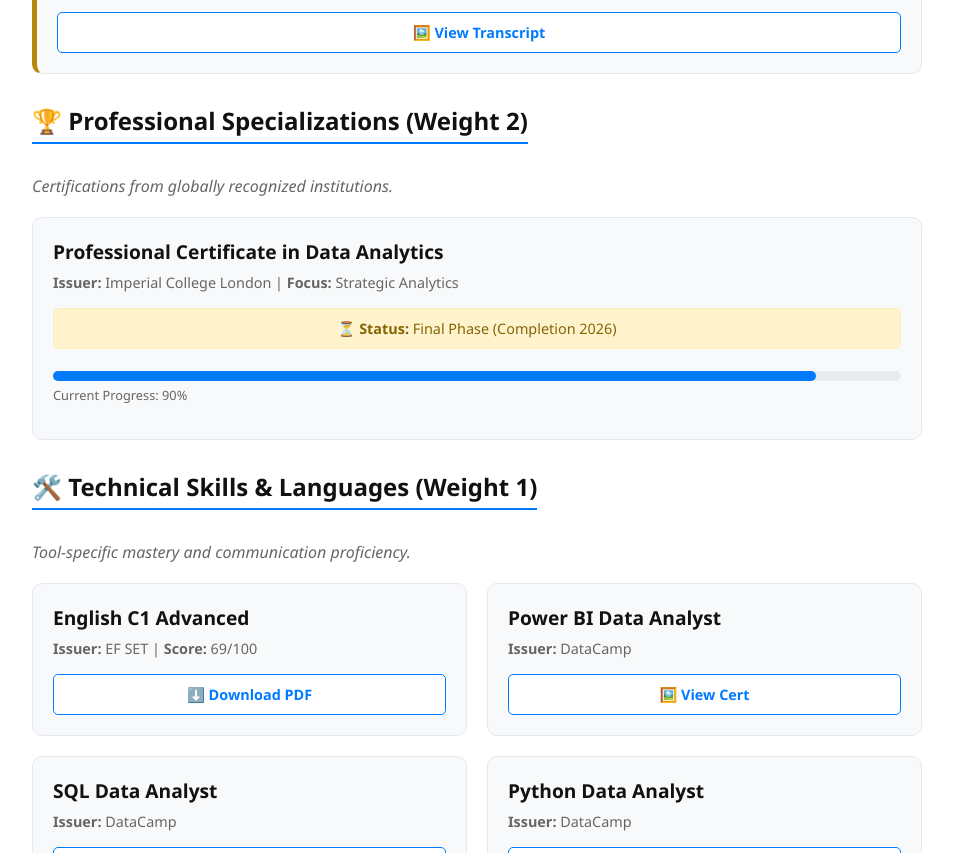
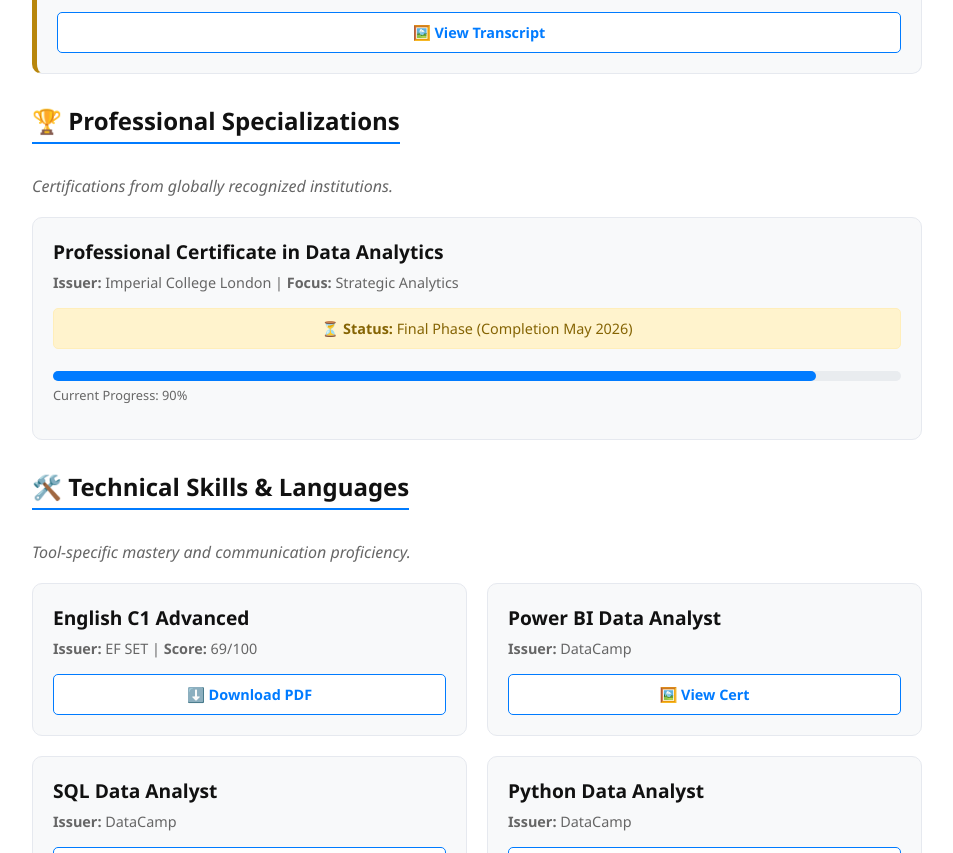
Before and after one commit to GuiAlmeida94/MyCredentials, a plain HTML site: page index.html in a window 1280 px wide. Shown: the part 1262-2115 px from the top of the page, without its empty margins (318-1271 px from the left). Drawn offline with Linux system fonts and the light colour scheme.

Commit message:
Update index.html

```diff
--- a/index.html
+++ b/index.html
@@ -24,7 +24,6 @@
         box-sizing: border-box;
     }
 
-    /* Center the entire layout */
     .layout-container {
         display: flex;
         flex-direction: row;
@@ -34,7 +33,6 @@
         margin: 0 auto;
     }
 
-    /* Sticky Sidebar */
     .sidebar {
         width: 280px;
         flex-shrink: 0;
@@ -53,28 +51,23 @@
         min-width: 0;
     }
 
-    /* Typography & Sections */
     h1 { margin: 0 0 10px 0; font-size: 2.2rem; color: #111; }
     h2 { margin: 30px 0 15px 0; font-size: 1.5rem; color: #111; border-bottom: 2px solid var(--blue); padding-bottom: 5px; display: inline-block; }
     h3 { margin-top: 0; color: #111; font-size: 1.2rem;}
     hr { border: 0; border-top: 1px solid var(--border); margin: 20px 0; }
     .section-desc { color: var(--text-muted); margin-bottom: 20px; font-style: italic; }
 
-    /* Buttons & Inputs */
     .btn { display: block; width: 100%; text-align: center; background: #fff; border: 1px solid var(--border); padding: 10px; margin-bottom: 10px; border-radius: 5px; text-decoration: none; color: var(--text-main); font-size: 0.95rem; cursor: pointer; transition: all 0.2s; box-sizing: border-box; }
     .btn:hover { border-color: var(--blue); color: var(--blue); }
     select { width: 100%; padding: 10px; border-radius: 5px; border: 1px solid var(--border); font-size: 1rem; margin-top: 10px; color: var(--text-main); }
 
-    /* Grid Layouts */
     .grid-large { display: flex; flex-direction: column; gap: 25px; margin-top: 10px; }
     .grid-small { display: grid; grid-template-columns: repeat(auto-fit, minmax(300px, 1fr)); gap: 20px; margin-top: 10px; }
 
-    /* Card Styling */
     .card-wrapper { display: block; width: 100%; box-sizing: border-box; }
     .cert-card { border: 1px solid var(--border); border-radius: 10px; padding: 20px; background-color: var(--bg-card); display: flex; flex-direction: column; box-sizing: border-box; height: 100%; transition: transform 0.2s; }
     .cert-card:hover { transform: translateY(-3px); border-color: #cbd3e0; }
 
-    /* Academic Highlight (Weight 3) */
     .tier-academic { border-left: 5px solid var(--gold); }
 
     .cert-img { width: 100%; border-radius: 5px; border: 1px solid #ddd; margin-bottom: 15px; object-fit: contain; max-height: 350px; background: #fff; display: block; }
@@ -89,7 +82,6 @@
     .progress-container { width: 100%; background-color: #e9ecef; border-radius: 5px; margin-top: 10px; height: 10px; }
     .progress-bar { width: 90%; background-color: var(--blue); height: 100%; border-radius: 5px; }
 
-    /* Mobile Responsive */
     @media (max-width: 900px) {
         .layout-container { flex-direction: column; align-items: center; }
         .sidebar { position: relative; top: 0; width: 100%; border-bottom: 1px solid var(--border); }
@@ -122,7 +114,7 @@
         <p style="color: var(--text-muted); font-size: 1.1rem;">Validated expertise in Data Science and Business Intelligence.</p>
 
         <section id="sec-academic">
-            <h2>🎓 Higher Education (Weight 3)</h2>
+            <h2>🎓 Higher Education</h2>
             <p class="section-desc">Master's degrees and postgraduate academic background.</p>
             <div class="grid-large">
                 <div class="card-wrapper" data-category="Academic">
@@ -146,14 +138,14 @@
         </section>
 
         <section id="sec-professional">
-            <h2>🏆 Professional Specializations (Weight 2)</h2>
+            <h2>🏆 Professional Specializations</h2>
             <p class="section-desc">Certifications from globally recognized institutions.</p>
             <div class="grid-large">
                 <div class="card-wrapper" data-category="Data BI">
                     <div class="cert-card">
                         <div class="cert-title">Professional Certificate in Data Analytics</div>
                         <div class="cert-meta"><b>Issuer:</b> Imperial College London | <b>Focus:</b> Strategic Analytics</div>
-                        <div class="status-info" style="background: #fff3cd; border-color: #ffeeba; color:#856404;">⏳ <b>Status:</b> Final Phase (Completion 2026)</div>
+                        <div class="status-info" style="background: #fff3cd; border-color: #ffeeba; color:#856404;">⏳ <b>Status:</b> Final Phase (Completion May 2026)</div>
                         <div class="progress-container"><div class="progress-bar"></div></div>
                         <p style="font-size: 0.8rem; margin: 5px 0 15px 0; color: var(--text-muted);">Current Progress: 90%</p>
                     </div>
@@ -162,7 +154,7 @@
         </section>
 
         <section id="sec-technical">
-            <h2>🛠️ Technical Skills & Languages (Weight 1)</h2>
+            <h2>🛠️ Technical Skills & Languages</h2>
             <p class="section-desc">Tool-specific mastery and communication proficiency.</p>
             <div class="grid-small">
                 <div class="card-wrapper" data-category="Languages">
@@ -202,7 +194,6 @@
 </div>
 
 <script>
-    /* Technical logic for filtering content */
     function filterCerts() {
         var selected = document.getElementById("categoryFilter").value;
         var cards = document.querySelectorAll(".card-wrapper");
```
